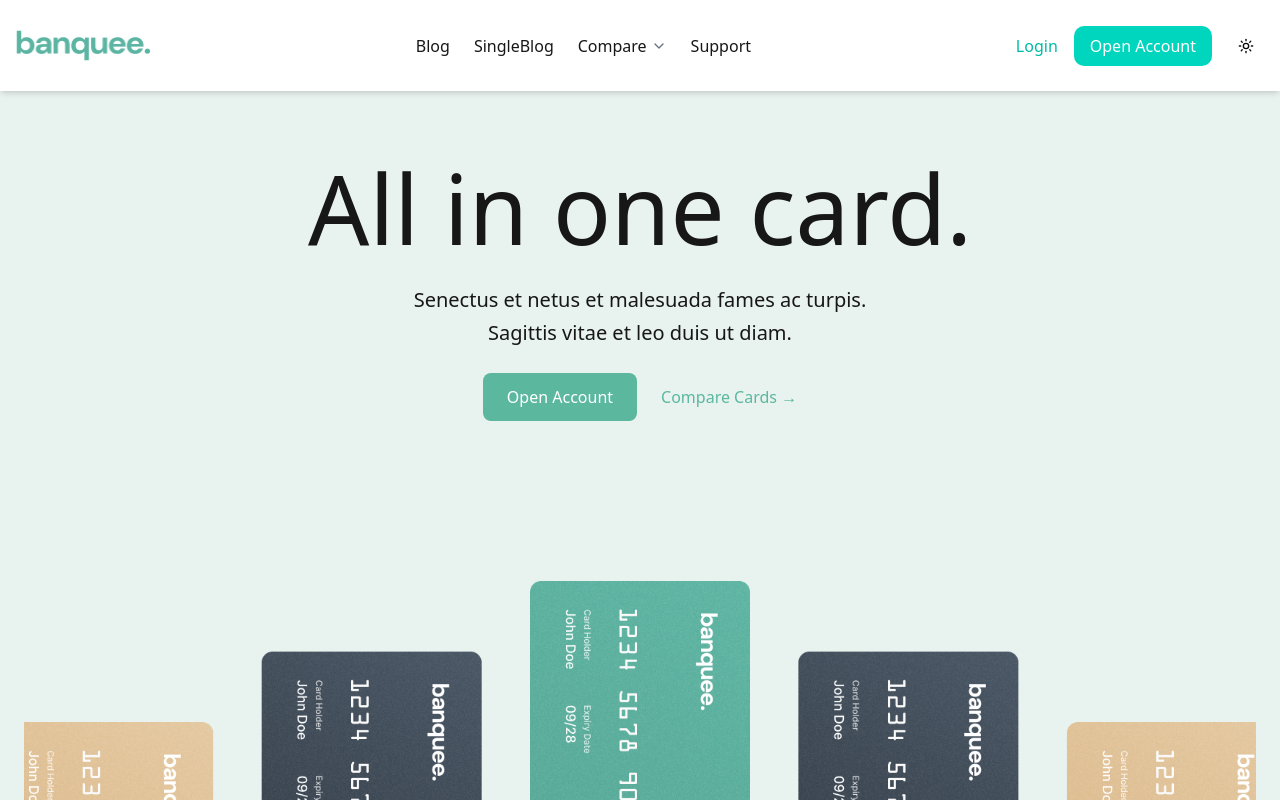
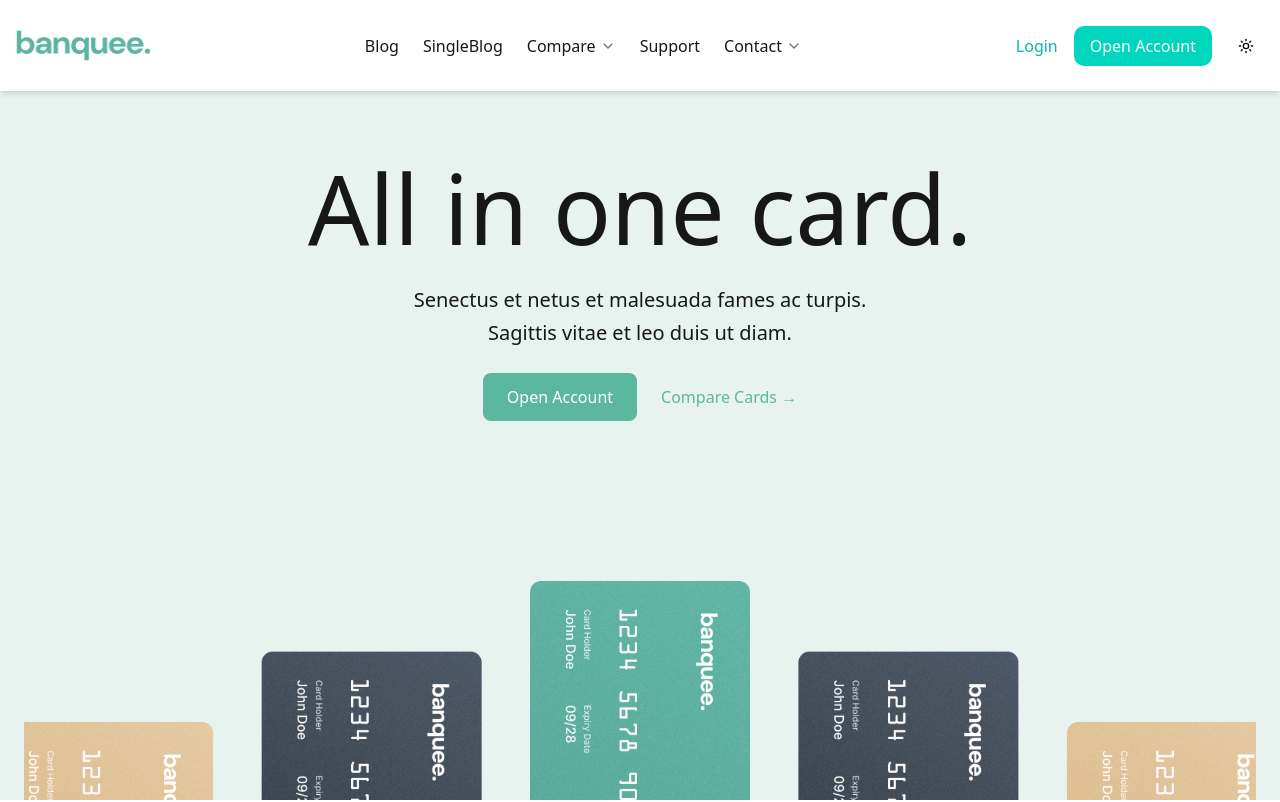
Before and after one commit to israt-zahan-pritha/Task-1, a Next.js app: page / in a window 1280 px wide. Shown: the top 802 px of the page. Built offline with nearby package versions, Linux system fonts and the light colour scheme.

Commit message:
add navbar

```diff
--- a/src/components/layout/Header.tsx
+++ b/src/components/layout/Header.tsx
@@ -1,117 +1,3 @@
-// "use client";
-
-// import { useState } from "react";
-// import { ChevronDown, Menu, X, MoonIcon, SunIcon } from "lucide-react";
-// import Link from "next/link";
-// import Image from "next/image";
-// import { useTheme } from "next-themes";
-// import { Button } from "../ui/button";
-
-// export default function Header() {
-//   const { theme, setTheme } = useTheme();
-//   const [isOpen, setIsOpen] = useState(false);
-
-//   return (
-//     <header className="fixed top-0 left-0 w-full  bg-white dark:bg-black shadow-md z-50">
-//       <nav className="max-w-custom h-[91px] mx-auto flex justify-between items-center p-4">
-//         {/* Logo */}
-//         <div>
-//           <Link href="/">
-//             <Image
-//               src="/images/banquee.png"
-//               alt="Banquee Logo"
-//               width={135}
-//               height={32}
-//             />
-//           </Link>
-//         </div>
-
-//         {/* Desktop Navbar */}
-//         <ul className="hidden md:flex space-x-6 text-primary text-base font-medium dark:text-gray-200">
-//           <li className="cursor-pointer hover:text-gray-500">Blog</li>
-//           <li className="cursor-pointer hover:text-gray-500">SigleBlog</li>
-//           <li className="cursor-pointer hover:text-gray-500 relative flex items-center space-x-1">
-//             <span>Compare</span>
-//             <ChevronDown className="w-4 h-4 text-gray-500 dark:text-gray-400" />
-//           </li>
-//           <li className="cursor-pointer hover:text-gray-500">Support</li>
-//           <li className="cursor-pointer hover:text-gray-500 relative flex items-center space-x-1">
-//             <span>Blog</span>
-//             <ChevronDown className="w-4 h-4 text-gray-500 dark:text-gray-400" />
-//           </li>
-//         </ul>
-
-//         {/* Buttons & Theme Toggle */}
-//         <div className="hidden  md:flex space-x-4 items-center ">
-//           <button className="text-teal-500 dark:text-teal-300 hover:text-teal-700">
-//             Login
-//           </button>
-//           <button className="bg-teal-400 text-white px-4 py-2 rounded-lg hover:bg-teal-500">
-//             Open Account
-//           </button>
-
-//           <Button
-//             variant="ghost"
-//             size="icon"
-//             onClick={() => setTheme(theme === "dark" ? "light" : "dark")}
-//           >
-//             <SunIcon className="h-5 w-5 rotate-0 scale-100 transition-all dark:-rotate-90 dark:scale-0" />
-//             <MoonIcon className="absolute h-5 w-5 rotate-90 scale-0 transition-all dark:rotate-0 dark:scale-100" />
-//             <span className="sr-only">Toggle theme</span>
-//           </Button>
-//         </div>
-
-//         {/* Mobile Menu Button */}
-//         <button
-//           className="md:hidden text-primary dark:text-gray-200"
-//           onClick={() => setIsOpen(!isOpen)}
-//         >
-//           {isOpen ? <X size={28} /> : <Menu size={28} />}
-//         </button>
-//       </nav>
-
-//       {/* Mobile Menu */}
-//       {isOpen && (
-//         <div className="md:hidden absolute top-full left-0 w-full bg-white dark:bg-gray-900 shadow-md p-4">
-//           <ul className="flex flex-col space-y-4 text-primary dark:text-gray-200">
-//             <li className="cursor-pointer hover:text-gray-500">Features</li>
-//             <li className="cursor-pointer hover:text-gray-500 flex items-center space-x-1">
-//               <span>Compare</span>
-//               <ChevronDown className="w-4 h-4 text-gray-500 dark:text-gray-400" />
-//             </li>
-//             <li className="cursor-pointer hover:text-gray-500">Support</li>
-//             <li className="cursor-pointer hover:text-gray-500 flex items-center space-x-1">
-//               <span>Blog</span>
-//               <ChevronDown className="w-4 h-4 text-gray-500 dark:text-gray-400" />
-//             </li>
-//           </ul>
-
-//           {/* Mobile Buttons */}
-//           <div className="flex flex-col space-y-4 mt-4">
-//             <button className="text-teal-500 dark:text-teal-300 hover:text-teal-700 text-left">
-//               Login
-//             </button>
-//             <button className="bg-teal-400 text-white px-4 py-2 rounded-lg hover:bg-teal-500 text-left">
-//               Open Account
-//             </button>
-
-//             {/* Theme Toggle */}
-//             <Button
-//               variant="ghost"
-//               size="icon"
-//               onClick={() => setTheme(theme === "dark" ? "light" : "dark")}
-//               className="self-start"
-//             >
-//               <SunIcon className="h-5 w-5 rotate-0 scale-100 transition-all dark:-rotate-90 dark:scale-0" />
-//               <MoonIcon className="absolute h-5 w-5 rotate-90 scale-0 transition-all dark:rotate-0 dark:scale-100" />
-//               <span className="sr-only">Toggle theme</span>
-//             </Button>
-//           </div>
-//         </div>
-//       )}
-//     </header>
-//   );
-// }
 "use client";
 
 import { useState } from "react";
@@ -153,6 +39,10 @@ export default function Header() {
             <ChevronDown className="w-4 h-4 text-gray-500 dark:text-gray-400" />
           </li>
           <li className="cursor-pointer hover:text-gray-500">Support</li>
+          <li className="cursor-pointer hover:text-gray-500 relative flex items-center space-x-1">
+            <span>Contact</span>
+            <ChevronDown className="w-4 h-4 text-gray-500 dark:text-gray-400" />
+          </li>
         </ul>
 
         {/* Buttons & Theme Toggle */}
@@ -199,6 +89,10 @@ export default function Header() {
               <ChevronDown className="w-4 h-4 text-gray-500 dark:text-gray-400" />
             </li>
             <li className="cursor-pointer hover:text-gray-500">Support</li>
+            <li className="cursor-pointer hover:text-gray-500 flex items-center space-x-1">
+              <span>Contact</span>
+              <ChevronDown className="w-4 h-4 text-gray-500 dark:text-gray-400" />
+            </li>
           </ul>
 
           {/* Mobile Buttons */}
```
